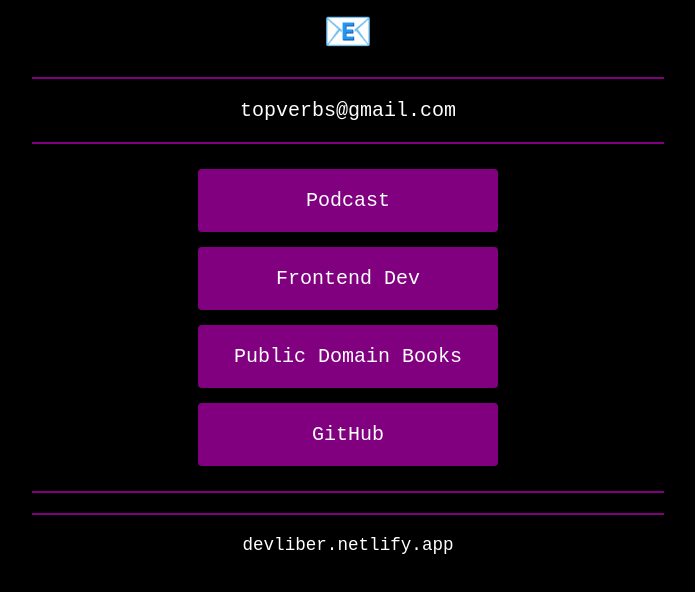
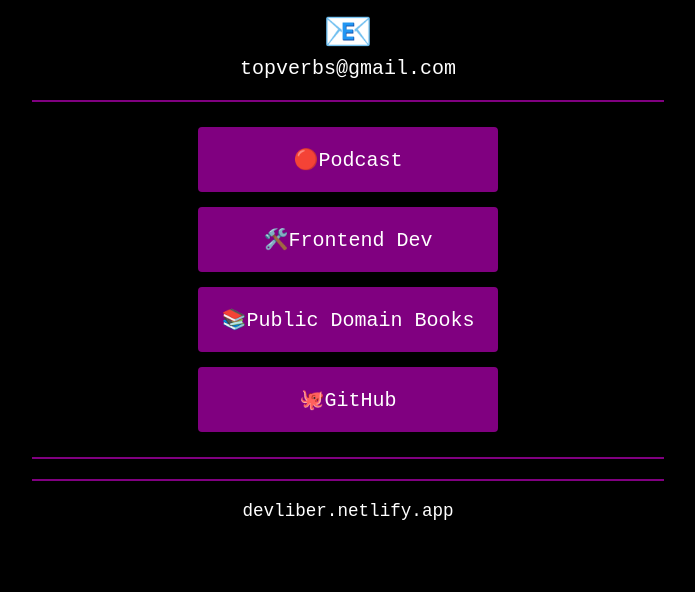
Before and after one commit to devgbr86/page, a plain HTML site: page index.html in a window 1280 px wide. Shown: the whole page, without its empty margins (292-987 px from the left). Drawn offline with Linux system fonts and the light colour scheme.

Commit message:
Update index.html

```diff
--- a/index.html
+++ b/index.html
@@ -44,18 +44,10 @@
 
 <!-- MAIN THEME HEADER BODY -->
 <body>
+
 <div style="font-size: 250%; text-align: center;">📧</div>
+<div style="color: white; font-size: 125%; text-align: center;">topverbs@gmail.com</div>
 
-<div style="width: 50%;
-      height: 2px;
-      background-color: #800080;
-margin: auto;
-      margin-top: 20px;
-      margin-bottom: 20px;"></div>
-
-<div style="color: white;
-    font-size: 125%; text-align: center;">
-topverbs@gmail.com</div>
 
 <div style="width: 50%;
       height: 2px;
@@ -69,10 +61,10 @@ margin: auto;
 
 
 <div class="container">
-  <a href="https://www.patreon.com/emberbox" class="btn">Podcast</a>
-  <a href="https://drive.google.com/drive/folders/10va8ouoUGKcW5uoYmZMFUi2lk1IyApXp?usp=sharing" class="btn">Frontend Dev</a>
-  <a href="https://drive.google.com/drive/folders/1hYeNQ6j2aKn6y54SRZWP4AnspWZAtX8Q?usp=sharing" class="btn">Public Domain Books</a>
-  <a href="https://github.com/devgbr86/frontkit" class="btn">GitHub</a>
+  <a href="https://www.patreon.com/emberbox" class="btn">🔴Podcast</a>
+  <a href="https://drive.google.com/drive/folders/10va8ouoUGKcW5uoYmZMFUi2lk1IyApXp?usp=sharing" class="btn">🛠️Frontend Dev</a>
+  <a href="https://drive.google.com/drive/folders/1hYeNQ6j2aKn6y54SRZWP4AnspWZAtX8Q?usp=sharing" class="btn">📚Public Domain Books</a>
+  <a href="https://github.com/devgbr86/frontkit" class="btn">🐙GitHub</a>
 </div>
 
 
@@ -108,4 +100,5 @@ margin: auto;
 <footer><p style="font-size: 110%; color: white; text-align: center;">devliber.netlify.app</p></footer>
 </body>
 
+
 </html>
```
Lines whose indentation alone changed are shown as unchanged.
